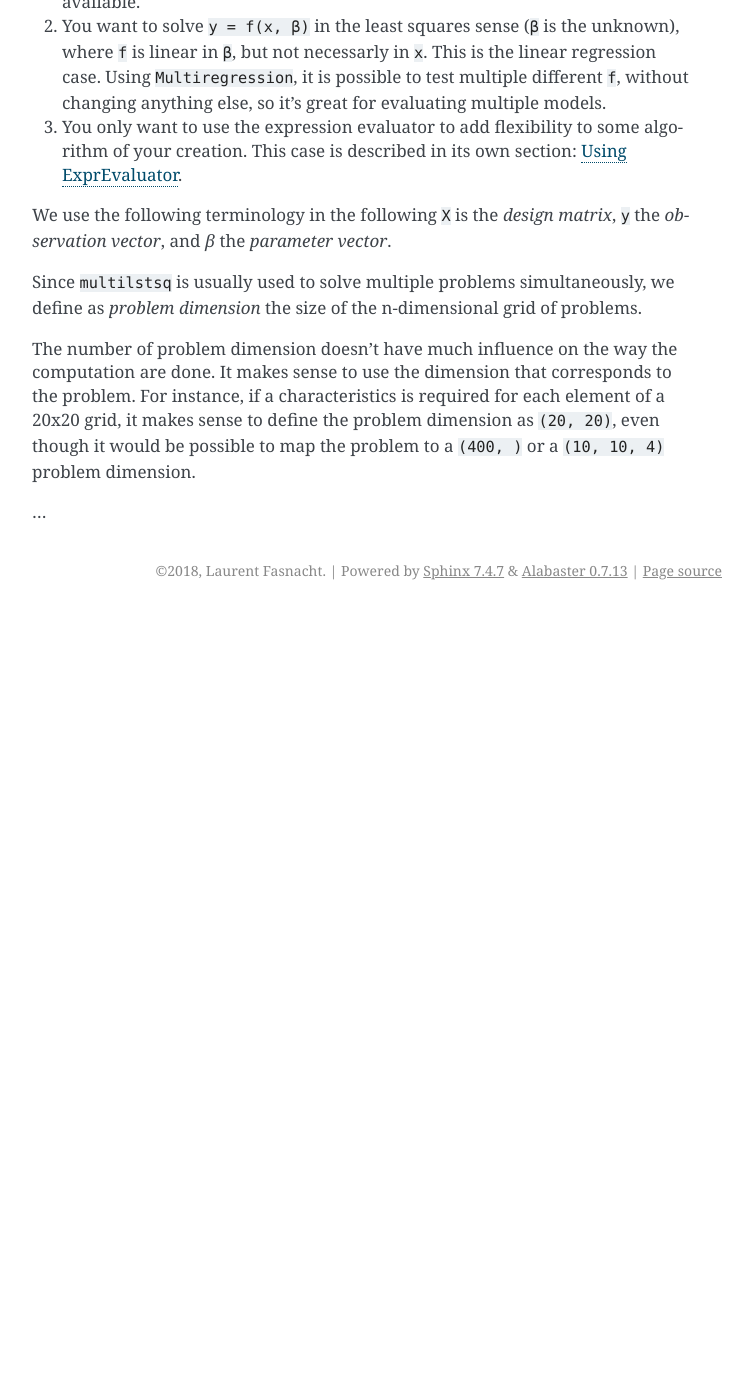
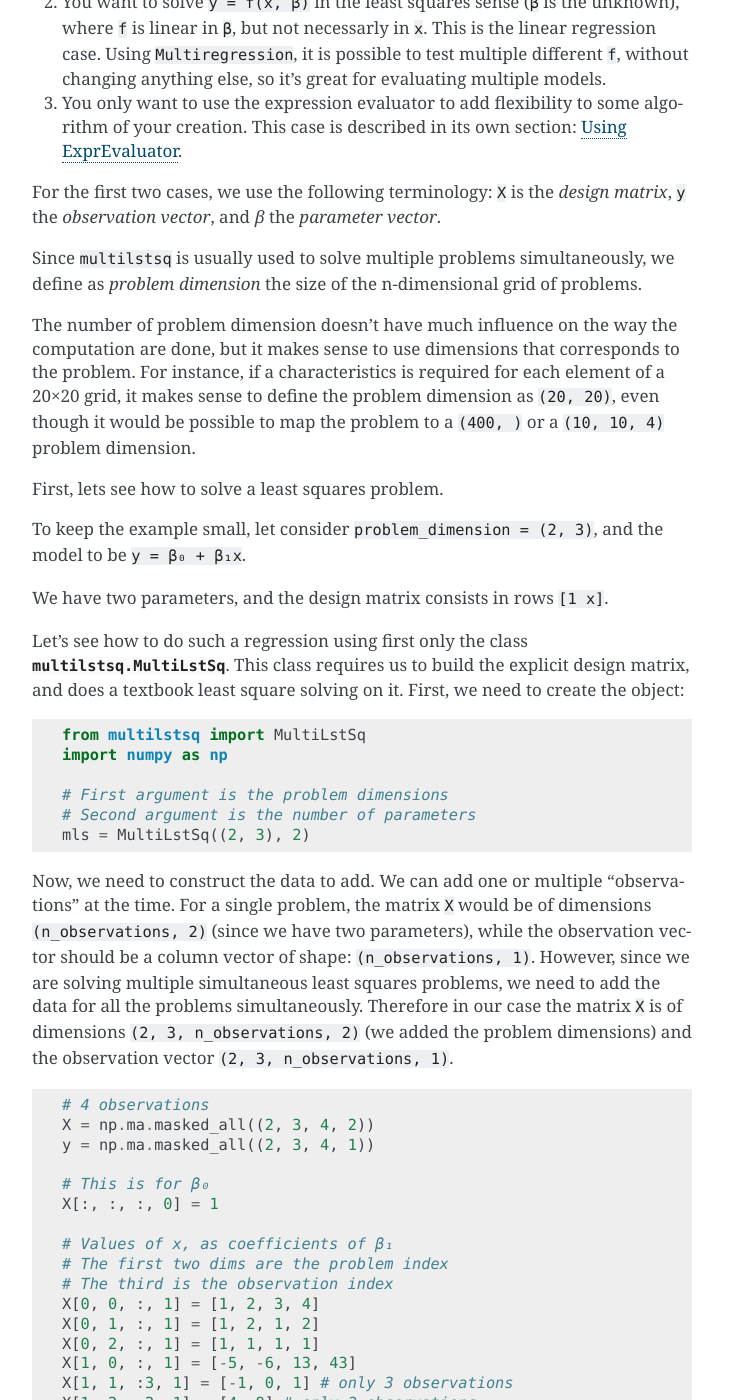
Before and after one commit to UniNE-CHYN/multilstsq, a Sphinx documentation site: the page built from doc/source/tutorial.rst, in a window 1280 px wide and 1400 px high, scrolled down 270 px. Shown: the whole window, without its empty margins (388-1141 px from the left). Built offline with Sphinx 7.4.7, drawn with Linux system fonts in a browser that asks for light colours; before the commit the page ends 900 px from its top, so only the background shows below that; some of the changed text lies outside the part shown.

Commit message:
Tutorial

```diff
--- a/doc/source/tutorial.rst
+++ b/doc/source/tutorial.rst
@@ -3,18 +3,85 @@
 
 This page contains some information about how to start if you want to use ``multilstsq`` in your project.
 
-Three different use cases are described in this tutorial, each described in its own section:
+Three different use cases are described in this documentation:
 
 1. You want to solve ``y = Xβ`` in the least squares sense, ``y`` and ``X`` are already available.
 2. You want to solve ``y = f(x, β)`` in the least squares sense (``β`` is the unknown), where ``f`` is linear in ``β``, but not necessarly in ``x``. This is the linear regression case. Using ``Multiregression``, it is possible to test multiple different ``f``, without changing anything else, so it's great for evaluating multiple models.
 3. You only want to use the expression evaluator to add flexibility to some algorithm of your creation. This case is described in its own section: :doc:`expreval`.
 
-We use the following terminology in the following ``X`` is the `design matrix`, ``y`` the `observation vector`, and `β` the `parameter vector`.
+For the first two cases, we use the following terminology: ``X`` is the `design matrix`, ``y`` the `observation vector`, and `β` the `parameter vector`.
 
 Since ``multilstsq`` is usually used to solve multiple problems simultaneously, we define as `problem dimension` the size of the n-dimensional grid of problems.
 
-The number of problem dimension doesn't have much influence on the way the computation are done. It makes sense to use the dimension that corresponds to the problem.
-For instance, if a characteristics is required for each element of a 20x20 grid, it makes sense to define the problem dimension as ``(20, 20)``, even though it
+The number of problem dimension doesn't have much influence on the way the computation are done, but it makes sense to use dimensions that corresponds to the problem.
+For instance, if a characteristics is required for each element of a 20×20 grid, it makes sense to define the problem dimension as ``(20, 20)``, even though it
 would be possible to map the problem to a ``(400, )`` or a ``(10, 10, 4)`` problem dimension.
 
-...
+First, lets see how to solve a least squares problem.
+
+To keep the example small, let consider ``problem_dimension = (2, 3)``, and the model to be ``y = β₀ + β₁x``.
+
+We have two parameters, and the design matrix consists in rows ``[1 x]``.
+
+Let's see how to do such a regression using first only the class :class:`multilstsq.MultiLstSq`.  This class requires us to build the explicit design matrix, and
+does a textbook least square solving on it. First, we need to create the object:
+
+.. code-block:: python
+
+  from multilstsq import MultiLstSq
+  import numpy as np
+
+  # First argument is the problem dimensions
+  # Second argument is the number of parameters
+  mls = MultiLstSq((2, 3), 2)
+
+Now, we need to construct the data to add. We can add one or multiple "observations" at the time. For a single problem, the matrix ``X`` would be of dimensions
+``(n_observations, 2)`` (since we have two parameters), while the observation vector should be a column vector of shape: ``(n_observations, 1)``. However, since
+we are solving multiple simultaneous least squares problems, we need to add the data for all the problems simultaneously. Therefore in our case the matrix ``X``
+is of dimensions ``(2, 3, n_observations, 2)`` (we added the problem dimensions) and the observation vector ``(2, 3, n_observations, 1)``.
+
+.. code-block:: python
+
+  # 4 observations
+  X = np.ma.masked_all((2, 3, 4, 2))
+  y = np.ma.masked_all((2, 3, 4, 1))
+
+  # This is for β₀
+  X[:, :, :, 0] = 1
+
+  # Values of x, as coefficients of β₁
+  # The first two dims are the problem index
+  # The third is the observation index
+  X[0, 0, :, 1] = [1, 2, 3, 4]
+  X[0, 1, :, 1] = [1, 2, 1, 2]
+  X[0, 2, :, 1] = [1, 1, 1, 1]
+  X[1, 0, :, 1] = [-5, -6, 13, 43]
+  X[1, 1, :3, 1] = [-1, 0, 1] # only 3 observations
+  X[1, 2, :2, 1] = [4, 8] # only 2 observations
+
+  # Observations
+  y[0, 0, :, 0] = [1, 2, 3, 4]
+  y[0, 1, :, 0] = [1.1, 2, 0.9, 2.1]
+  y[0, 2, :, 0] = [3, 4, 5, 6]
+  y[1, 0, :, 0] = [-5.9, -5.2, 11.9, 42.1]
+  y[1, 1, :3, 0] = [1, 2, 3] # only 3 observations
+  y[1, 2, :2, 0] = [4.5, 5] # only 2 observations
+
+  #Add the data to the regression
+  mls.add_data(X, y)
+
+It is possible to run :meth:`multilstsq.MultiLstSq.add_data` multiple times, to "stream" the data to the solver, for example one observation at a time. It may
+seem complicated but usually it's quite easy to convert the data matrix into the design matrix. We will see later an even simpler method to do so.
+
+Once we added all the data, we can get ``β``:
+
+.. code-block:: python
+
+  print(mls.beta.shape) # (2, 3, 2, 1)
+
+  # Since it is a big matrix, lets get the value for the first problem
+  print(mls.beta[0, 0]) # We get a column vector [0, 1], as expected
+
+  print(mls.beta[0, 2]) # This problem cannot be solved, we get [nan, nan]
+
+It may be required to
```
